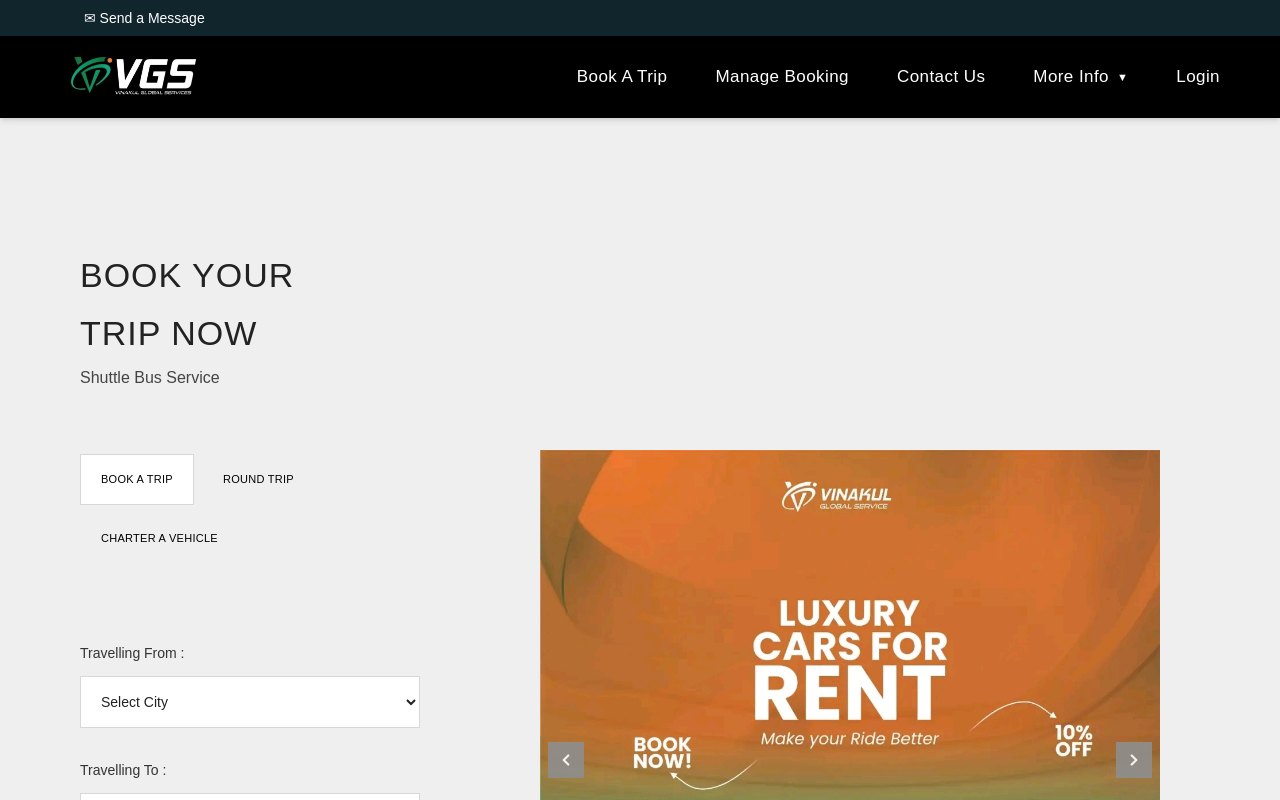
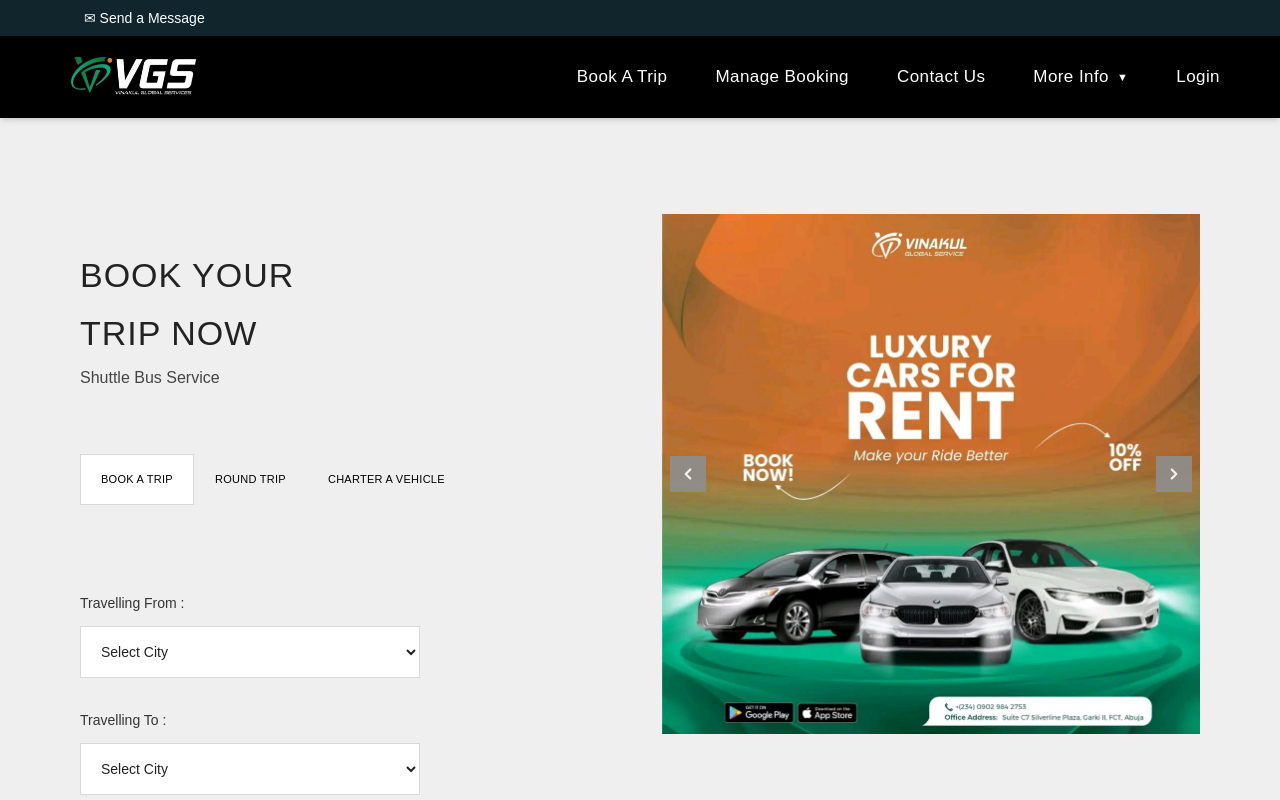
Before and after one commit to Limitlessnotions/Vgs, a Next.js app: page / in a window 1280 px wide. Shown: the top 800 px of the page. Built offline with nearby package versions, Linux system fonts and the light colour scheme.

Commit message:
Fix dynamic rendering

```diff
--- a/components/Hero.tsx
+++ b/components/Hero.tsx
@@ -382,7 +382,7 @@
 
     <section className="min-h-screen bg-[#efefef] px-5 py-14 lg:px-20 lg:py-24">
 
-      <div className="mx-auto flex max-w-[1700px] flex-col gap-14 lg:flex-row lg:justify-between lg:gap-20">
+      <div className="mx-auto flex max-w-[1600px] flex-col gap-14 lg:flex-row lg:items-start lg:justify-between lg:gap-14">
 
         {/* LEFT */}
 
@@ -403,7 +403,7 @@
 
           {/* TABS */}
 
-          <div className="mt-10 flex flex-wrap gap-2 lg:mt-16">
+          <div className="mt-10 flex flex-nowrap overflow-x-auto pb-2 lg:mt-16 lg:overflow-visible">
 
             <button
               onClick={() =>
@@ -477,9 +477,11 @@
 
         {/* RIGHT */}
 
-        <div className="relative flex w-full items-center justify-center">
+        {/* RIGHT */}
 
-          <div className="relative h-[260px] w-full overflow-hidden bg-white sm:h-[350px] lg:h-[620px] lg:max-w-[620px]">
+<div className="relative flex w-full items-center justify-center lg:w-[48%]">
+
+  <div className="relative h-[240px] w-full overflow-hidden bg-white sm:h-[320px] lg:h-[520px] lg:max-w-[540px]">
 
             <img
               src={
```
